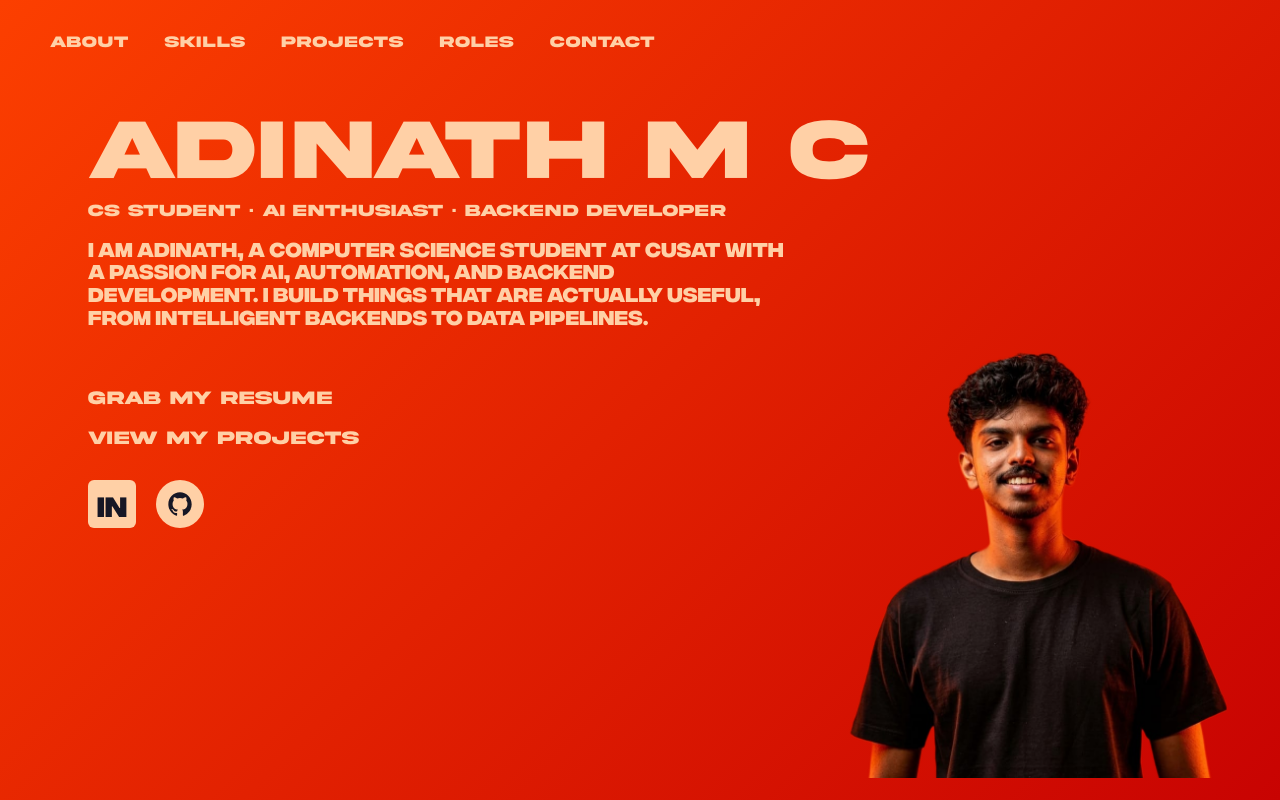
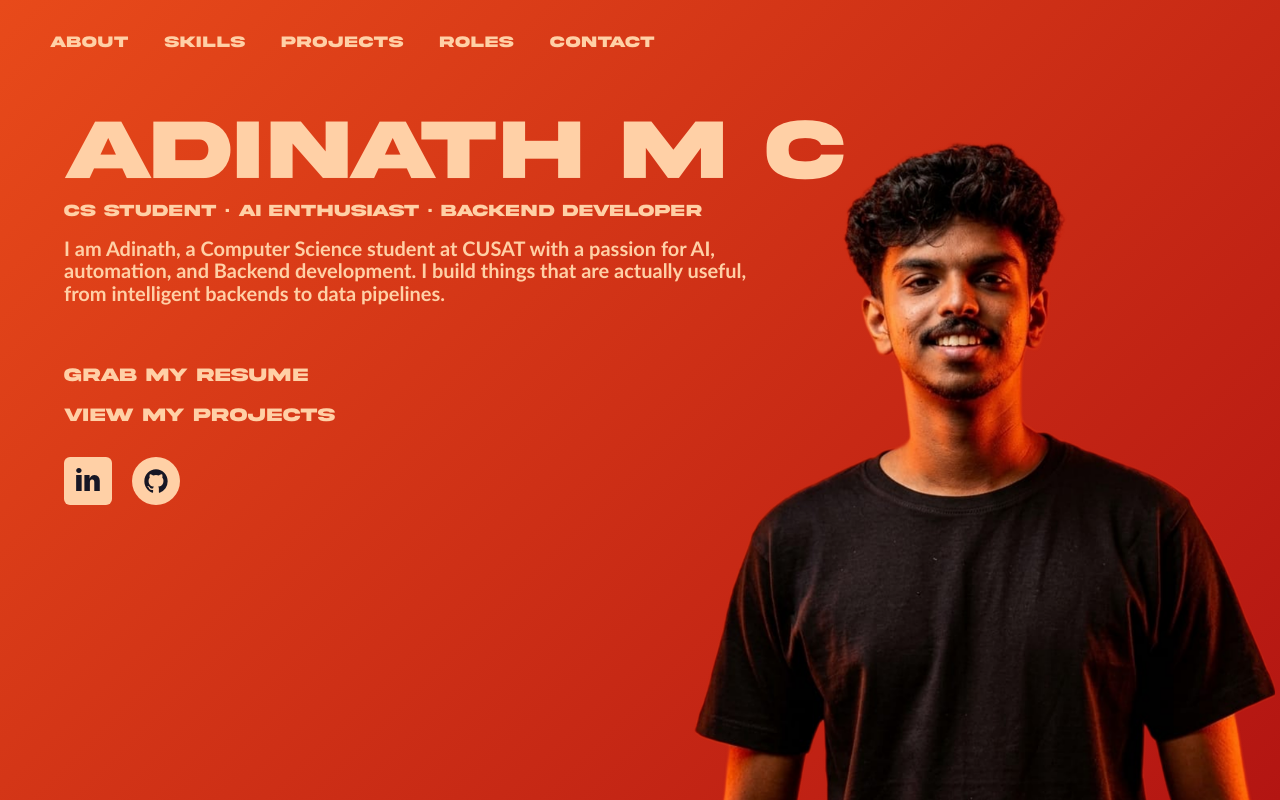
Before and after one commit to adinathmc/portfolio, a React (Vite) app: page / in a window 1280 px wide. Built offline with nearby package versions, Linux system fonts and the light colour scheme; a web font is replaced by a local one.

Commit message:
Fixed the image anf Hero section

```diff
--- a/src/App.jsx
+++ b/src/App.jsx
@@ -47,7 +47,7 @@ function Layout({ children }) {
   return (
     <div
       className="min-h-screen pb-10 text-orange-50"
-      style={{ background: "linear-gradient(135deg, #FC3F00 0%, #C80302 100%)" }}
+      style={{ background: "linear-gradient(135deg, #E84A1A 0%, #B31512 100%)" }}
     >
       <header className={`${container} pt-6 sm:pt-8`}>
         <div className="mb-6 flex flex-wrap items-center justify-between gap-3">
@@ -64,8 +64,7 @@ function Layout({ children }) {
                 key={label}
                 to={to}
                 className={({ isActive }) =>
-                  `nav-pill text-xs uppercase sm:text-sm ${
-                    isActive ? "bg-[#FFD0A6]/20 text-[#FFD0A6]" : "text-orange-100"
+                  `nav-pill text-xs uppercase sm:text-sm ${isActive ? "bg-[#FFD0A6]/20 text-[#FFD0A6]" : "text-orange-100"
                   }`
                 }
                 style={{ fontFamily: titleFont }}
@@ -86,8 +85,8 @@ function HomePage() {
 
   return (
     <div
-       className="min-h-screen overflow-x-hidden text-[#FFD0A6]"
-      style={{ background: "linear-gradient(135deg, #FC3F00 0%, #C80302 100%)" }}
+      className="h-screen overflow-hidden flex flex-col text-[#FFD0A6]"
+      style={{ background: "linear-gradient(135deg, #E84A1A 0%, #B31512 100%)" }}
     >
       <motion.header
         className="mx-auto flex w-[min(1280px,95vw)] items-center gap-4 px-2 pt-5 text-[11px] uppercase tracking-wide sm:gap-6 sm:pt-6 sm:text-base"
@@ -118,13 +117,13 @@ function HomePage() {
         </nav>
       </motion.header>
 
-      <main className="mx-auto grid min-h-[calc(100vh-74px)] w-[min(1280px,95vw)] grid-cols-1 items-stretch gap-2 px-2 pt-3 sm:min-h-[calc(100vh-82px)] sm:pt-4 md:grid-cols-[1.1fr_0.9fr]">
+      <main className="flex-1 mx-auto grid w-[min(1280px,95vw)] grid-cols-1 items-stretch gap-2 px-2 pt-3 sm:pt-4 md:grid-cols-[1fr_1fr]">
         <motion.section
           variants={fadeUp}
           initial="hidden"
           animate="show"
           custom={0.1}
-          className="max-w-[900px] pl-1 pt-1 sm:pl-2 sm:pt-2 md:pl-12 md:pt-8"
+          className="max-w-[900px] pl-1 pt-1 sm:pl-2 sm:pt-2 md:pl-6 md:pt-8"
         >
           <h1
             className="max-w-none text-4xl leading-[0.9] font-black sm:text-5xl md:text-[86px] md:whitespace-nowrap"
@@ -190,12 +189,12 @@ function HomePage() {
           initial="hidden"
           animate="show"
           custom={0.2}
-          className="relative flex items-end justify-center pt-8 md:justify-end"
+          className="relative flex items-end justify-center md:justify-end h-full"
         >
           <img
             src="/hero-cutout.png"
             alt="Adinath portrait"
-            className="w-[90%] max-w-[420px] sm:w-full sm:max-w-[500px] md:w-[140%] md:max-w-none lg:w-[125%] xl:w-[115%] h-auto object-bottom md:translate-x-[18%] lg:translate-x-[12%] xl:translate-x-[6%] transition-all duration-300"
+            className="w-[140%] sm:w-[150%] md:w-[170%] lg:w-[160%] xl:w-[150%] max-w-none h-auto object-contain object-bottom md:translate-x-[5%] lg:translate-x-[8%] xl:translate-x-[6%]"
             draggable="false"
           />
         </motion.div>
--- a/src/index.css
+++ b/src/index.css
@@ -4,9 +4,10 @@
 
 @font-face {
   font-family: 'Akira Expanded';
-  src: url('/Akira Expanded Demo.otf') format('opentype');
+  src: url('/Akira%20Expanded%20Demo.otf') format('opentype');
   font-weight: normal;
   font-style: normal;
+  font-display: swap;
 }
 
 @font-face {
@@ -14,6 +15,7 @@
   src: url('/Fontspring-DEMO-integralcf-bold.otf') format('opentype');
   font-weight: normal;
   font-style: normal;
+  font-display: swap;
 }
 
 html,
@@ -25,7 +27,7 @@ body,
 
 body {
   font-family: "Fontspring Demo", Inter, system-ui, -apple-system, Segoe UI, Roboto, Helvetica, Arial, sans-serif;
-  background: #c80302;
+  background: #B31512;
   margin: 0;
   line-height: 1.5;
   cursor: default;
```
Also changed, not shown: public/Fontspring-DEMO-integralcf-bold.otf (deleted), public/Swell-Regular.otf (added).
